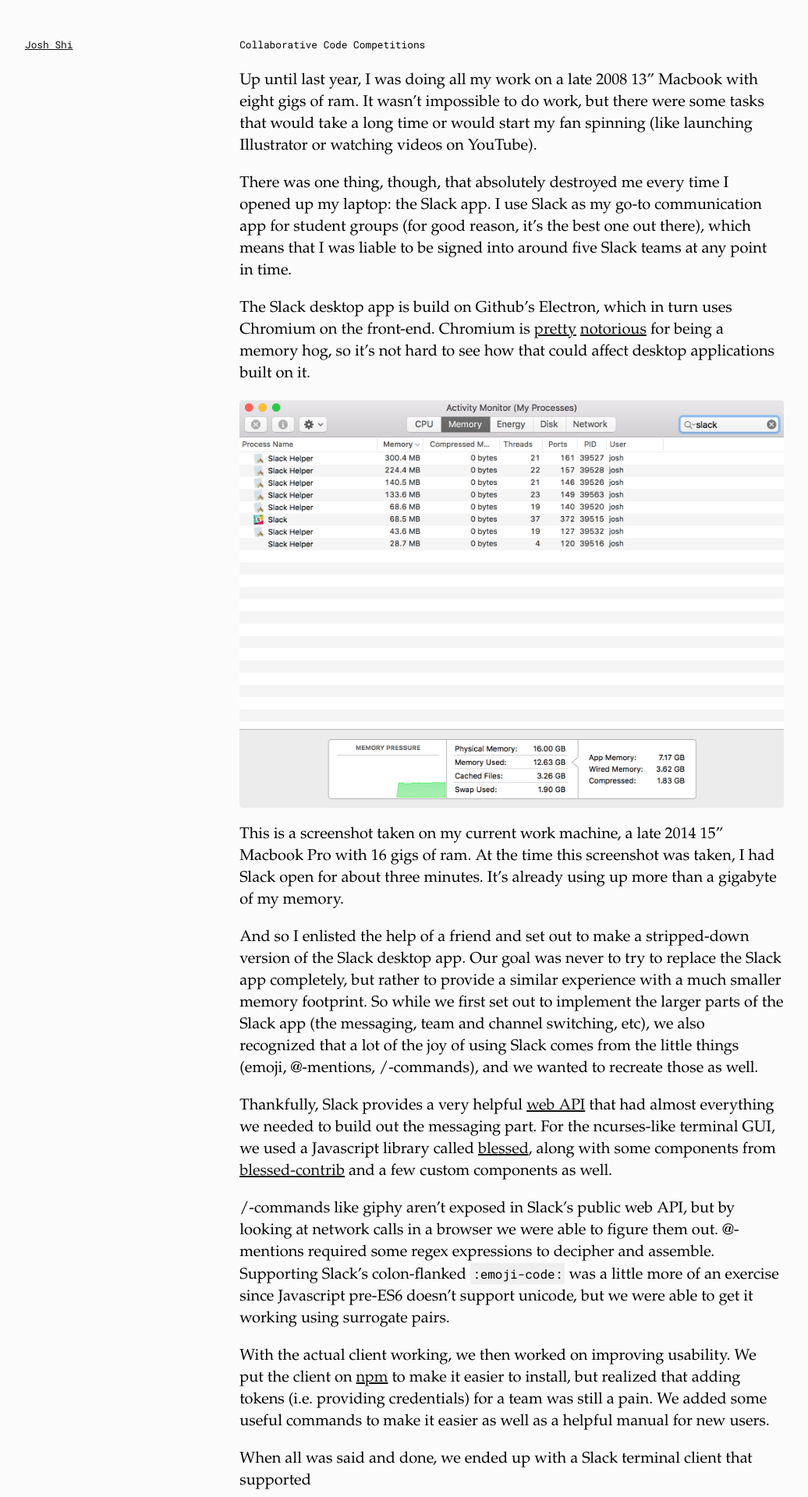
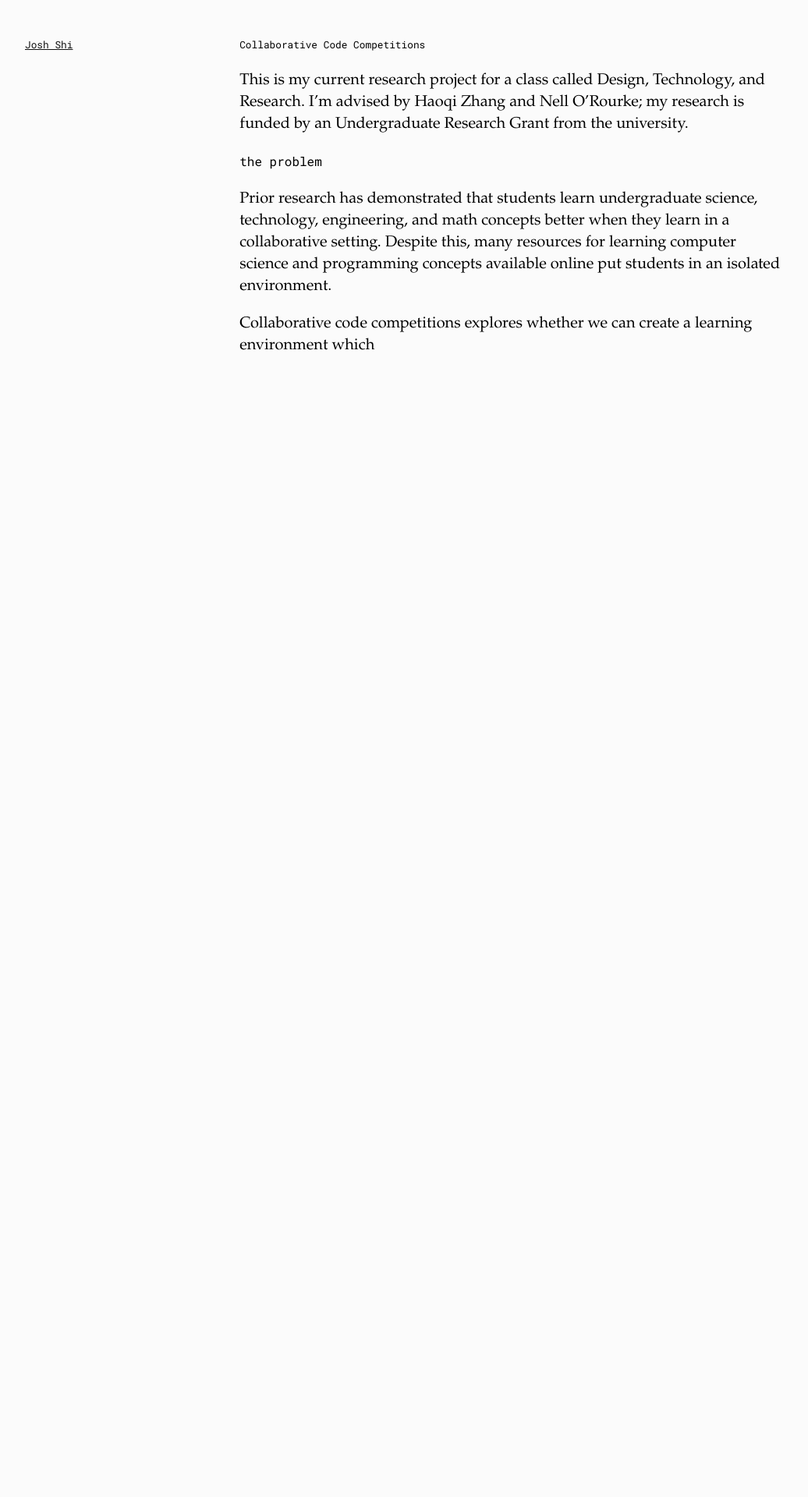
Before and after one commit to thehandsomepanther/thehandsomepanther.github.io, a Jekyll site: the page built from _posts/2017-03-23-ccc.md, in a window 1280 px wide. Shown: the top 1920 px of the page at 78% size, without its empty margins (32-1068 px from the left). Built offline with Jekyll 4.4.1, drawn with Linux system fonts in a browser that asks for light colours; after the commit the page ends 900 px from its top, so only the background shows below that; some of the changed text lies outside the part shown.

Commit message:
more colors

```diff
--- a/_posts/2017-03-23-ccc.md
+++ b/_posts/2017-03-23-ccc.md
@@ -1,41 +1,15 @@
 ---
 layout: post
 title:  "Collaborative Code Competitions"
-description: "My current research project for Design, Technology, and Research (DTR)."
+description: "Creating a collaborative code-learning experience."
 color: bg-yellow
-image: "assets/images/slag/slag.png"
 date: 2017-02-07 19:15:04 -0600
-categories: projects unpublished design tech research
+categories: projects design tech research
 ---
-Up until last year, I was doing all my work on a late 2008 13" Macbook with eight gigs of ram. It wasn't impossible to do work, but there were some tasks that would take a long time or would start my fan spinning (like launching Illustrator or watching videos on YouTube).
+This is my current research project for a class called Design, Technology, and Research. I'm advised by Haoqi Zhang and Nell O'Rourke; my research is funded by an Undergraduate Research Grant from the university.
 
-There was one thing, though, that absolutely destroyed me every time I opened up my laptop: the Slack app. I use Slack as my go-to communication app for student groups (for good reason, it's the best one out there), which means that I was liable to be signed into around five Slack teams at any point in time.
+## the problem
 
-The Slack desktop app is build on Github's Electron, which in turn uses Chromium on the front-end. Chromium is [pretty](http://unix.stackexchange.com/questions/140153/how-to-reduce-chromes-virtual-memory-usage/338111#338111) [notorious](https://bugs.chromium.org/p/chromium/issues/detail?id=393395) for being a memory hog, so it's not hard to see how that could affect desktop applications built on it.
+Prior research has demonstrated that students learn undergraduate science, technology, engineering, and math concepts better when they learn in a collaborative setting. Despite this, many resources for learning computer science and programming concepts available online put students in an isolated environment.
 
-<img src="/assets/images/slag/activity-monitor.png">
-
-This is a screenshot taken on my current work machine, a late 2014 15" Macbook Pro with 16 gigs of ram. At the time this screenshot was taken, I had Slack open for about three minutes. It's already using up more than a gigabyte of my memory.
-
-And so I enlisted the help of a friend and set out to make a stripped-down version of the Slack desktop app. Our goal was never to try to replace the Slack app completely, but rather to provide a similar experience with a much smaller memory footprint. So while we first set out to implement the larger parts of the Slack app (the messaging, team and channel switching, etc), we also recognized that a lot of the joy of using Slack comes from the little things (emoji, @-mentions, /-commands), and we wanted to recreate those as well.
-
-Thankfully, Slack provides a very helpful [web API](https://api.slack.com/web) that had almost everything we needed to build out the messaging part. For the ncurses-like terminal GUI, we used a Javascript library called [blessed](https://github.com/chjj/blessed), along with some components from [blessed-contrib](https://github.com/yaronn/blessed-contrib) and a few custom components as well.
-
-/-commands like giphy aren't exposed in Slack's public web API, but by looking at network calls in a browser we were able to figure them out. @-mentions required some regex expressions to decipher and assemble. Supporting Slack's colon-flanked <code>:emoji-code:</code> was a little more of an exercise since Javascript pre-ES6 doesn't support unicode, but we were able to get it working using surrogate pairs.
-
-With the actual client working, we then worked on improving usability. We put the client on [npm](https://www.npmjs.com/package/slag-cli) to make it easier to install, but realized that adding tokens (i.e. providing credentials) for a team was still a pain. We added some useful commands to make it easier as well as a helpful manual for new users.
-
-When all was said and done, we ended up with a Slack terminal client that supported
-- messaging (no points there)
-- team switching (still no points, but a gold sticker for trying)
-- native notifications when someone @-mentioned you or sent you a DM
-- emoji and Slack's emoji-code
-- /-commands
-- @-mentions
-- marking channels which had unread messages with an asterisk
-
-We also measured our memory usage. This is for a slag client signed into four teams, although results should be comparable across more or fewer team sign-ins.
-
-<img src="/assets/images/slag/memory.png">
-
-*Note:* Slack has since made some [improvements](https://slack.engineering/reducing-slacks-memory-footprint-4480fec7e8eb#.79f8z8m33) to the client.
+Collaborative code competitions explores whether we can create a learning environment which
--- a/assets/main.scss
+++ b/assets/main.scss
@@ -6,8 +6,11 @@
 $color-offwhite: #fbfbfb;
 $color-green: #9EEBCF;
 $color-pink: #FFDFDF;
+$color-red: #ff8cad;
 $color-yellow: #FFD700;
 $color-black: #111111;
+$color-purple: #bccbff;
+$color-orange: #ffd27b;
 
 .bg-beige {
   background-color: $color-beige;
@@ -29,8 +32,20 @@
   background-color: $color-pink;
 }
 
+.bg-red {
+  background-color: $color-red;
+}
+
 .bg-yellow {
   background-color: $color-yellow;
+}
+
+.bg-purple {
+  background-color: $color-purple;
+}
+
+.bg-orange {
+  background-color: $color-orange;
 }
 
 @mixin past($media) {
```
Also changed, not shown: _posts/2017-02-02-loft.md (+1 -1 lines), _posts/2017-02-04-wildhacks-2016.md (+1 -1 lines), Gemfile.lock, 5 other files.
